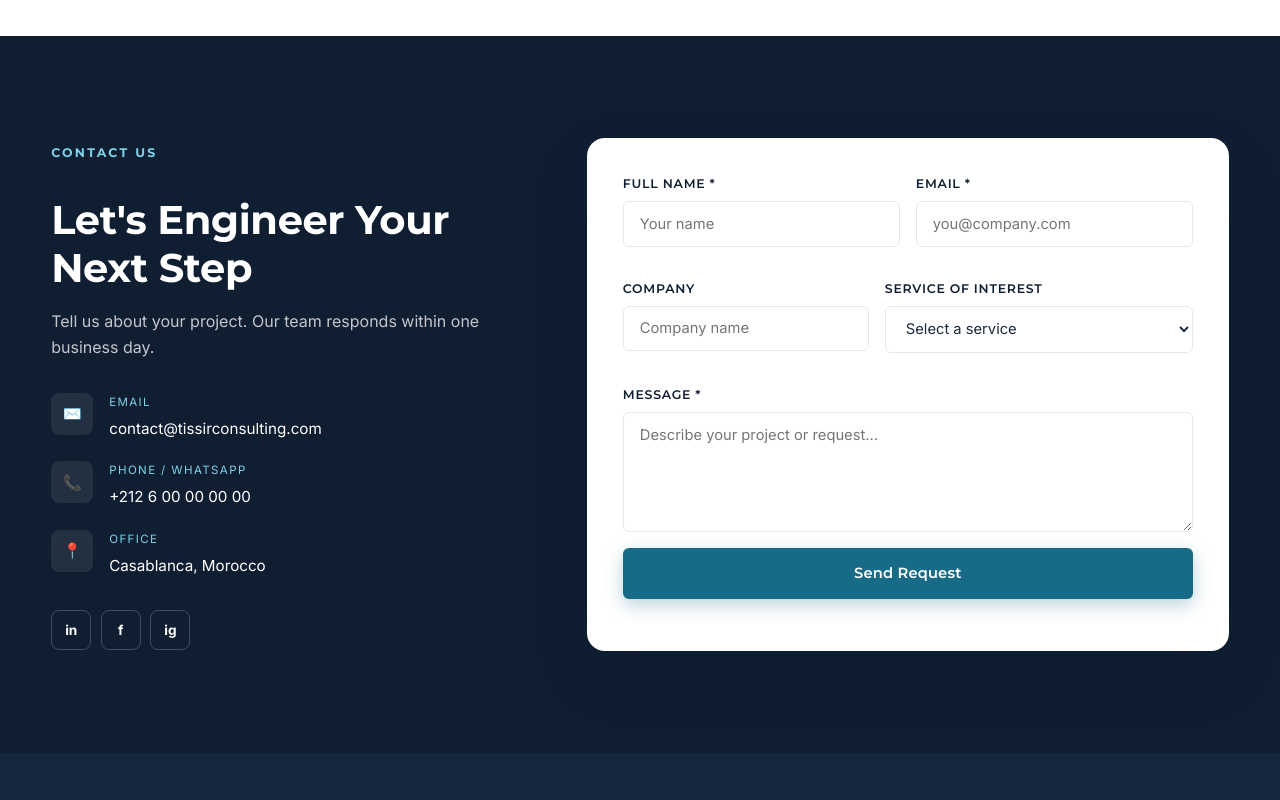
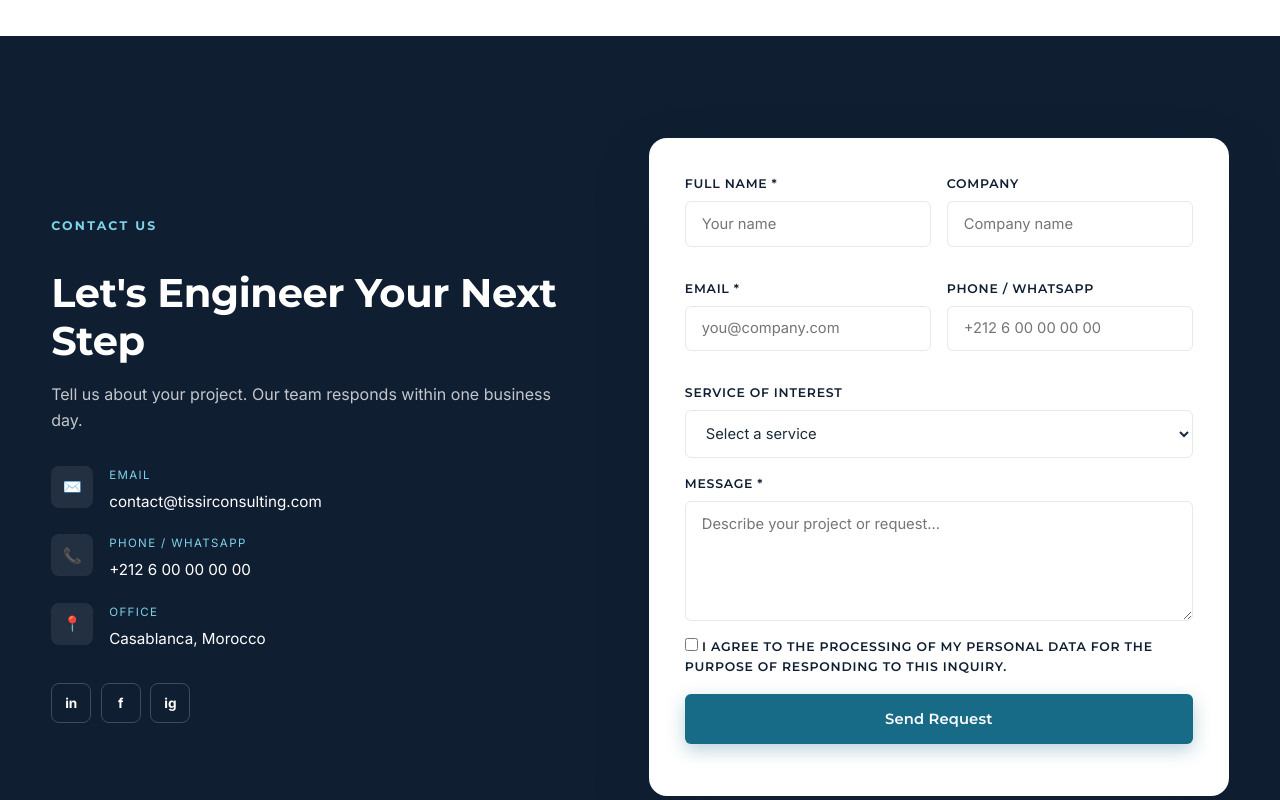
Before and after one commit to callmeziko/tissirweb, a plain HTML site: page index.html in a window 1280 px wide. Shown: the part 5120-5920 px from the top of the page. Drawn offline with Linux system fonts and the light colour scheme.

Commit message:
add form

```diff
--- a/index.html
+++ b/index.html
@@ -385,39 +385,58 @@
         </div>
       </div>
 
-      <form class="contact-form reveal" id="contactForm" novalidate>
+      <form class="contact-form reveal" id="contactForm">
+        <!-- Web3Forms hidden fields -->
+        <input type="hidden" name="access_key" value="06123b88-6794-4531-b6de-2b6805af5bbc" />
+        <input type="hidden" name="subject" value="New Inquiry from TISSIR Consulting Website" />
+        <input type="hidden" name="from_name" value="TISSIR Consulting Website" />
+        <!-- Honeypot spam protection -->
+        <input type="checkbox" name="botcheck" class="hidden-honeypot" style="display: none;" tabindex="-1" autocomplete="off" />
+
         <div class="form-row">
           <div class="form-group">
             <label for="name" data-i18n="form.name">Full Name *</label>
             <input type="text" id="name" name="name" required data-i18n-placeholder="form.namePh" placeholder="Your name" />
           </div>
           <div class="form-group">
-            <label for="email" data-i18n="form.email">Email *</label>
-            <input type="email" id="email" name="email" required data-i18n-placeholder="form.emailPh" placeholder="you@company.com" />
+            <label for="company" data-i18n="form.company">Company</label>
+            <input type="text" id="company" name="company" data-i18n-placeholder="form.companyPh" placeholder="Company name" />
           </div>
         </div>
 
         <div class="form-row">
           <div class="form-group">
-            <label for="company" data-i18n="form.company">Company</label>
-            <input type="text" id="company" name="company" data-i18n-placeholder="form.companyPh" placeholder="Company name" />
+            <label for="email" data-i18n="form.email">Email *</label>
+            <input type="email" id="email" name="email" required data-i18n-placeholder="form.emailPh" placeholder="you@company.com" />
           </div>
           <div class="form-group">
-            <label for="service" data-i18n="form.service">Service of Interest</label>
-            <select id="service" name="service">
-              <option value="" data-i18n="form.servicePh">Select a service</option>
-              <option data-i18n="svc1.title">Engineering &amp; Technical Consulting</option>
-              <option data-i18n="svc2.title">Environment &amp; Energy</option>
-              <option data-i18n="svc3.title">Project Management</option>
-              <option data-i18n="svc4.title">International Trade &amp; Representation</option>
-              <option data-i18n="svc5.title">Business &amp; Digital Consulting</option>
-            </select>
+            <label for="phone" data-i18n="form.phone">Phone / WhatsApp</label>
+            <input type="tel" id="phone" name="phone" data-i18n-placeholder="form.phonePh" placeholder="+212 6 00 00 00 00" />
           </div>
         </div>
 
         <div class="form-group">
-          <label for="message" data-i18n="form.message">Message *</label>
+          <label for="service" data-i18n="form.service">Service of Interest</label>
+          <select id="service" name="service">
+            <option value="" data-i18n="form.servicePh">Select a service</option>
+            <option value="Engineering & Technical Consulting" data-i18n="svc1.title">Engineering &amp; Technical Consulting</option>
+            <option value="Environment & Energy" data-i18n="svc2.title">Environment &amp; Energy</option>
+            <option value="Project Management" data-i18n="svc3.title">Project Management</option>
+            <option value="International Trade & Representation" data-i18n="svc4.title">International Trade &amp; Representation</option>
+            <option value="Business & Digital Consulting" data-i18n="svc5.title">Business &amp; Digital Consulting</option>
+          </select>
+        </div>
+
+        <div class="form-group">
+          <label for="message" data-i18n="form.message">Project Description / Message *</label>
           <textarea id="message" name="message" rows="5" required data-i18n-placeholder="form.messagePh" placeholder="Describe your project or request..."></textarea>
+        </div>
+
+        <div class="form-group consent-group">
+          <label class="consent-label">
+            <input type="checkbox" name="privacy_consent" required />
+            <span data-i18n="form.consent">I agree to the processing of my personal data for the purpose of responding to this inquiry.</span>
+          </label>
         </div>
 
         <button type="submit" class="btn btn-primary btn-block" data-i18n="form.submit">Send Request</button>
```
